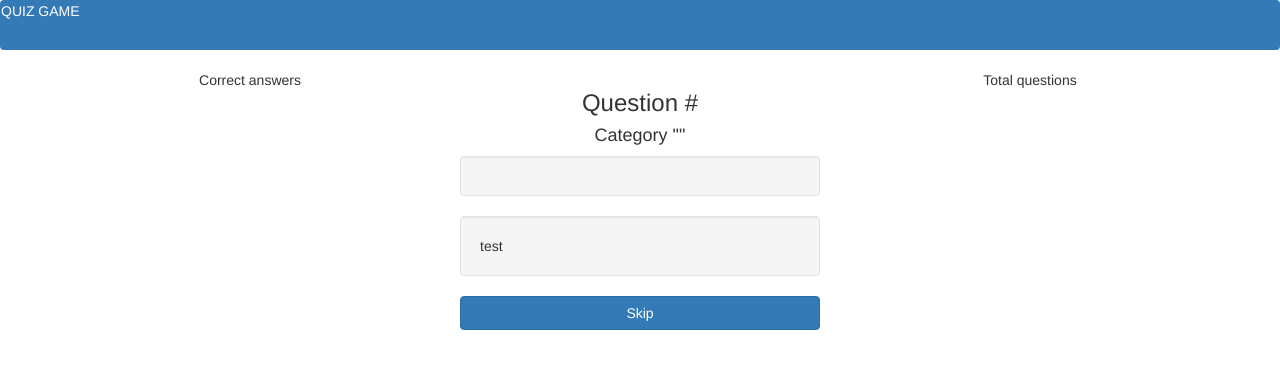
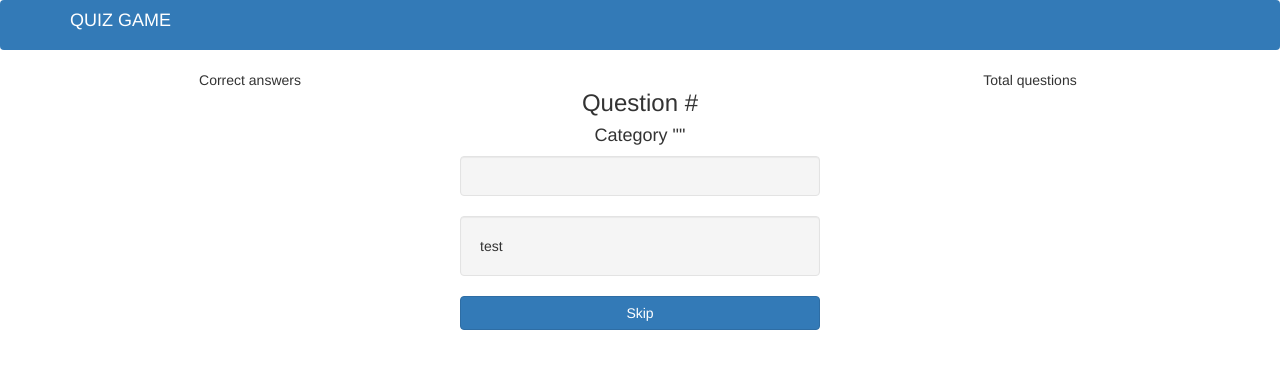
Before and after one commit to AMashoshyna/quiz_game, a plain HTML site: page index.html in a window 1280 px wide. Drawn offline with nearby package versions, Linux system fonts and the light colour scheme; no server answers.

Commit message:
minor layout adjustment

```diff
--- a/index.html
+++ b/index.html
@@ -7,7 +7,9 @@
 </head>
 <body ng-app="App">
 	<nav class="navbar navbar-dark bg-primary">
-		<div class="text">QUIZ GAME</div>
+	<div class="container">
+		<div class="text"><h4>QUIZ GAME</h4></div>
+		</div>
 		</nav>
 		<div class="container">
 			<div class="row">
```
